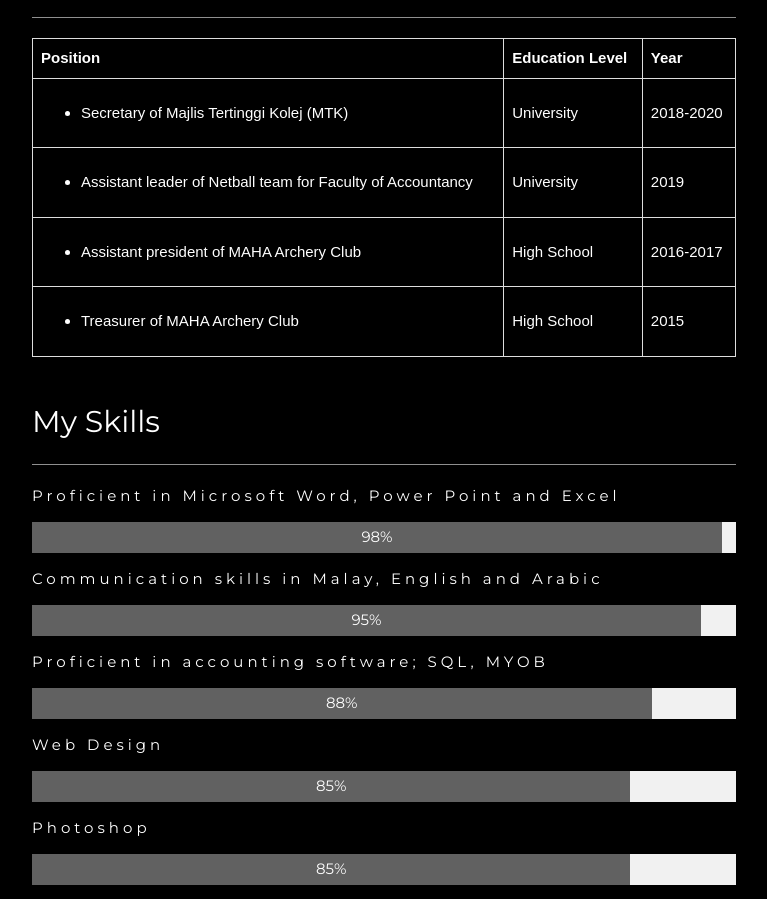
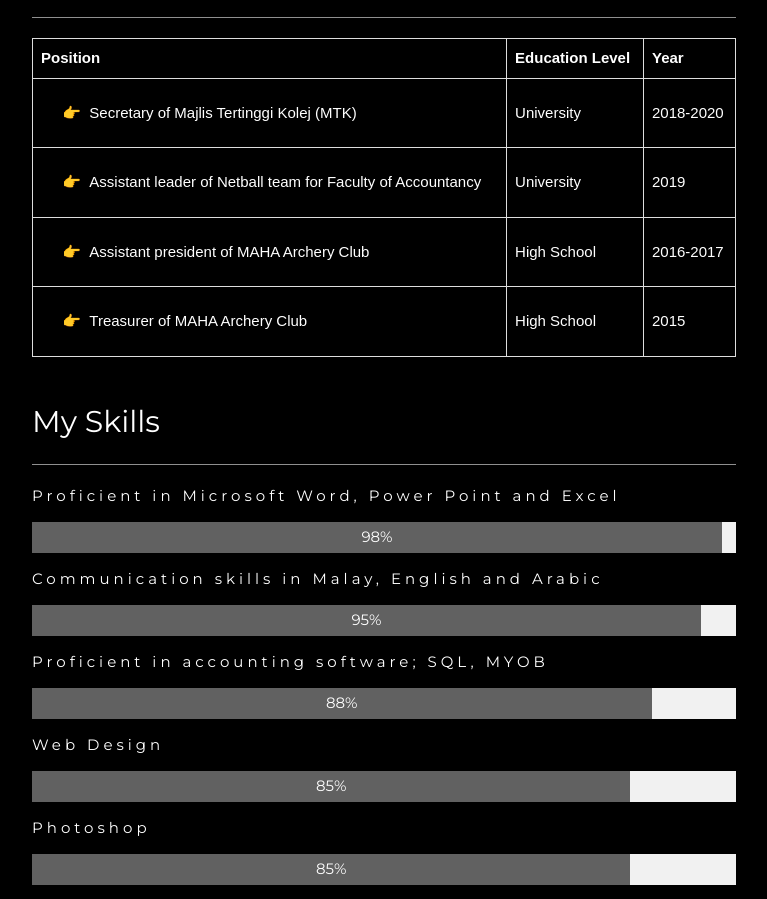
Before and after one commit to Firzani/Resume, a plain HTML site: page index.html in a window 1280 px wide. Shown: the part 3401-4300 px from the top of the page, without its empty margins (504-1271 px from the left). Drawn offline with nearby package versions, Linux system fonts and the light colour scheme.

Commit message:
Update index.html

```diff
--- a/index.html
+++ b/index.html
@@ -239,31 +239,37 @@ td, th {
     <th>Year</th>
   </tr>
 
-  <tr>
+   <tr>
     <td><ul>
-    <li style="list-style-type: disc;">Secretary of Majlis Tertinggi Kolej (MTK)</li></td>
+    <li style="list-style-type: '👉';
+        padding-inline-start: 1ch;">Secretary of Majlis Tertinggi Kolej (MTK)</li></td>
     <td>University</td>
     <td>2018-2020</td>
   </tr>
 
   <tr>
-    <td><ul style="list-style-type:disc;">
-  <p><li>Assistant leader of Netball team for Faculty of Accountancy</li></td>
+    <td><ul>
+      <li style="list-style-type: '👉';
+        padding-inline-start: 1ch;">
+  <p>Assistant leader of Netball team for Faculty of Accountancy</li></td>
     <td>University</td>
     <td>2019</td>
   </tr>
 
   <tr>
-    <td><ul style="list-style-type:disc;">
-  <p><li>Assistant president of MAHA Archery Club</li>
-</td>
+    <td><ul>
+      <li style="list-style-type: '👉';
+        padding-inline-start: 1ch;">
+  <p>Assistant president of MAHA Archery Club</li></td>
     <td>High School</td>
     <td>2016-2017</td>
   </tr>
 
   <tr>
-    <td><ul style="list-style-type:disc;">
-  <p><li>Treasurer of MAHA Archery Club</p></li></td>
+    <td><ul>
+      <li style="list-style-type: '👉';
+        padding-inline-start: 1ch;">
+  <p>Treasurer of MAHA Archery Club</li></td>
     <td>High School</td>
     <td>2015</td>
   </tr></div></hr></style>
```
